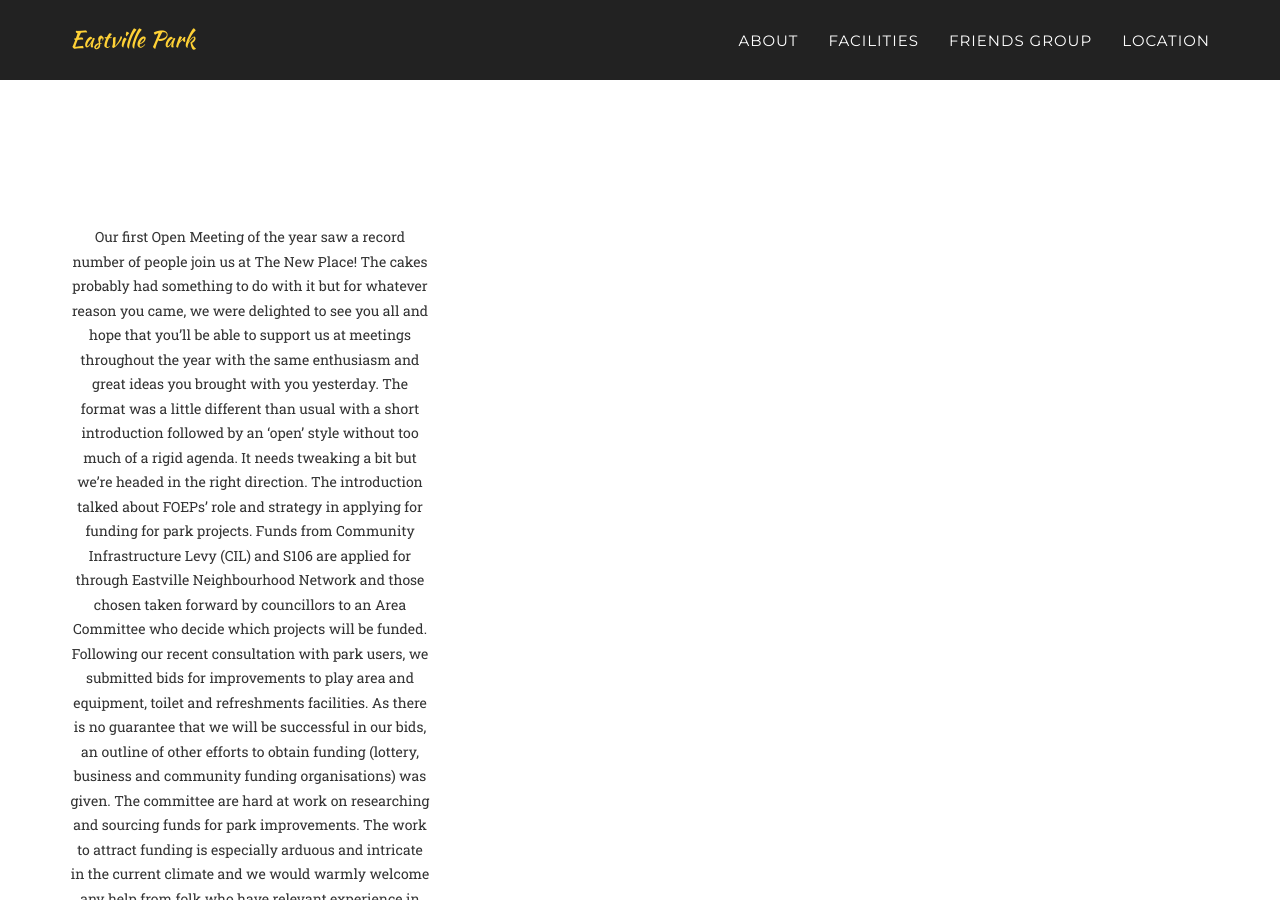
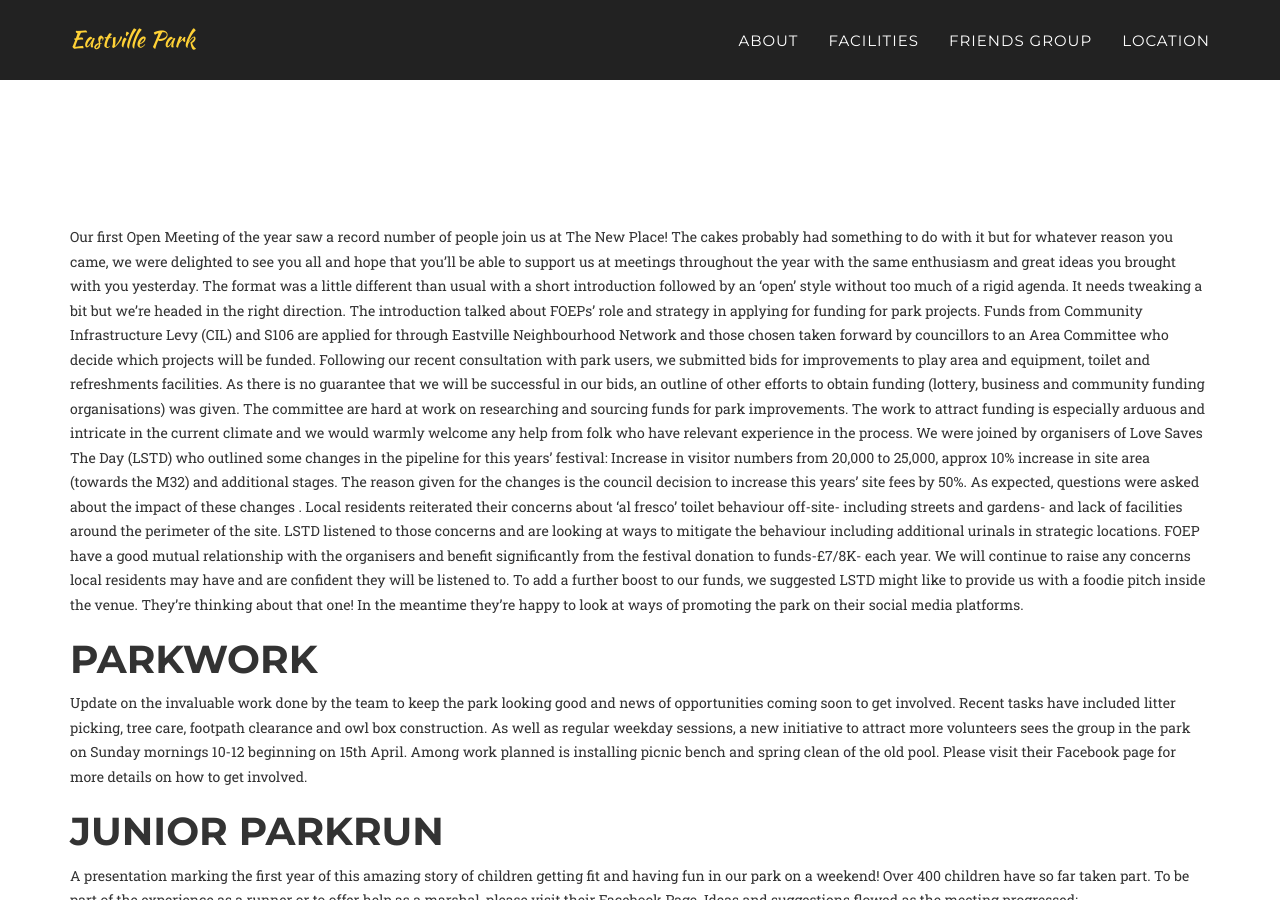
Before and after one commit to eastvillepark/eastvillepark.github.io, a Jekyll site: the page built from newsletters/2018-03-31-Newsletter-March-2018.md, in a window 1280 px wide and 900 px high. Built offline with Jekyll 4.4.1, drawn with Linux system fonts in a browser that asks for light colours; some web fonts are replaced.

Commit message:
Update post.md

```diff
--- a/_layouts/post.md
+++ b/_layouts/post.md
@@ -50,8 +50,8 @@
                     <h3 class="section-subheading text-muted">{{ post.subtitle }}</h3>
                 </div>
             </div>
-            <div class="row text-center">
-                <div class="col-md-4">
+            <div class="row">
+                <div class="col-md-12">
                 {{ content }}
                 </div>
             </div>
```
